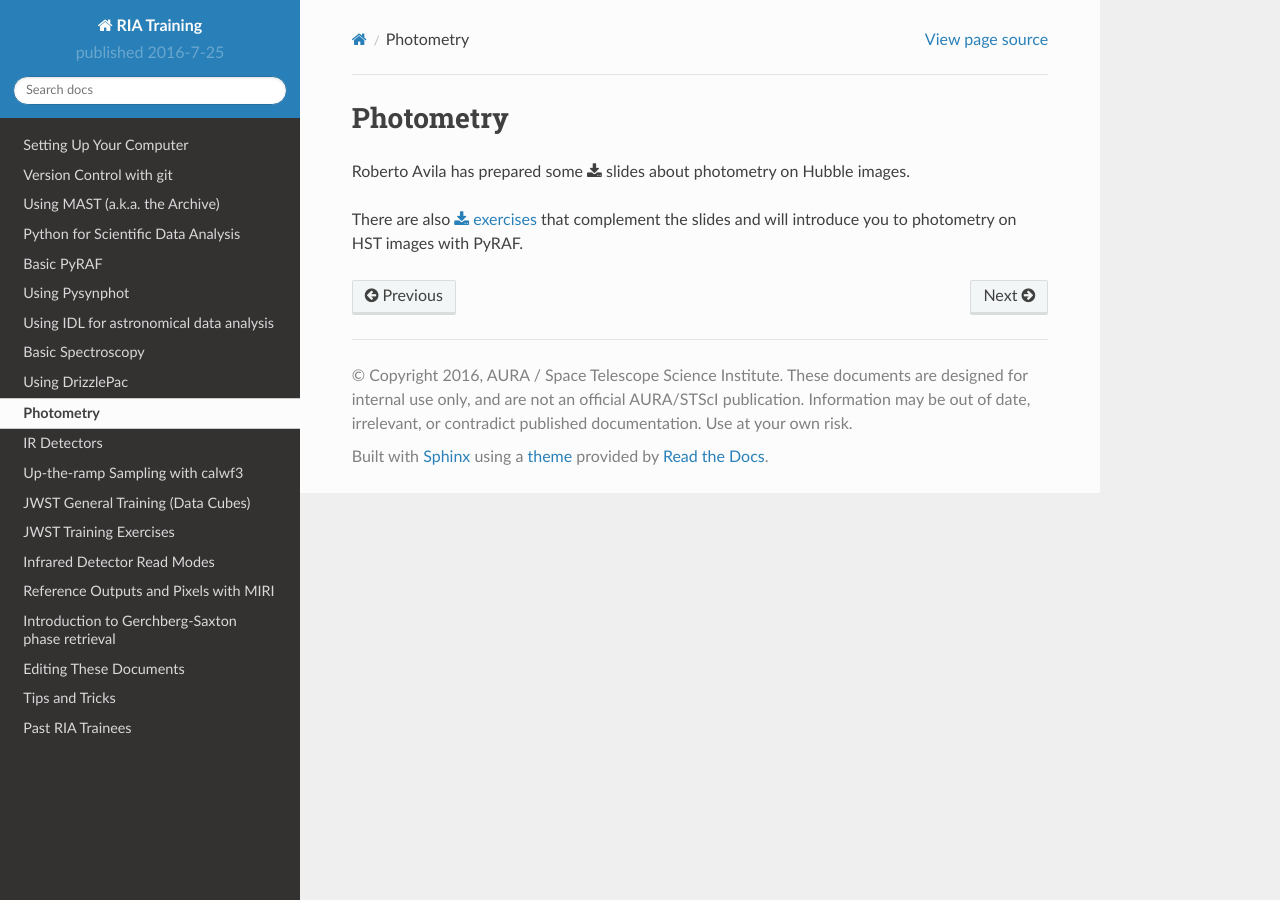
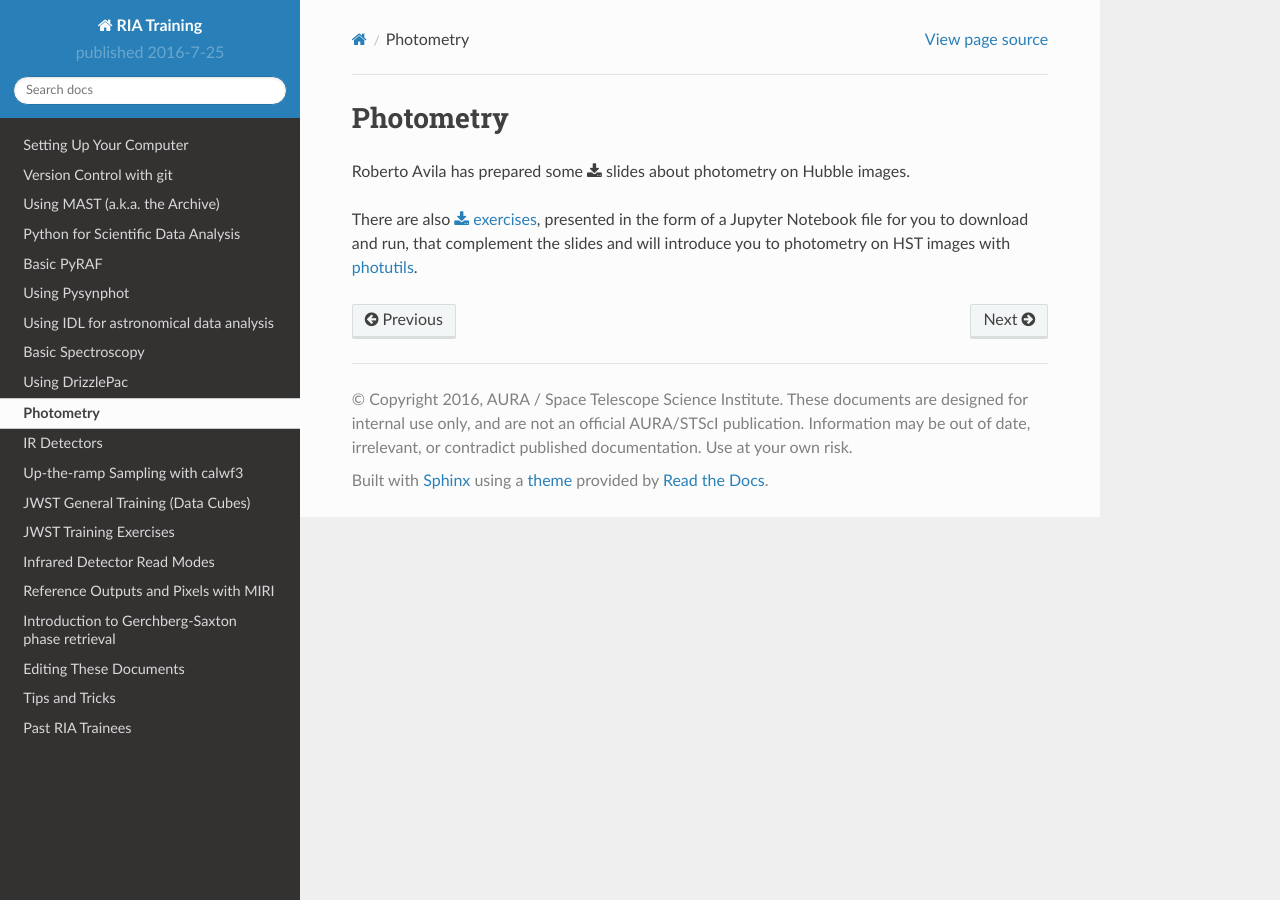
Before and after one commit to staceybright/training-library, a Sphinx documentation site: the page built from source/photometry.txt, in a window 1280 px wide. Built offline with Sphinx 7.4.7 and the Read the Docs theme 2.0.0, drawn with Linux system fonts in a browser that asks for light colours.

Commit message:
Explain downloading photometry notebook

```diff
--- a/source/photometry.txt
+++ b/source/photometry.txt
@@ -4,4 +4,4 @@ Photometry
 
 Roberto Avila has prepared some :download:`slides <downloads/pdf_guides/phot_training_current.pdf>` about photometry on Hubble images.
 
-There are also :download:`exercises <downloads/notebooks/photometry_exercises.ipynb>` that complement the slides and will introduce you to photometry on HST images with PyRAF.
+There are also :download:`exercises <downloads/notebooks/photometry_exercises.ipynb>`, presented in the form of a Jupyter Notebook file for you to download and run, that complement the slides and will introduce you to photometry on HST images with `photutils <https://photutils.readthedocs.io>`_.
```
